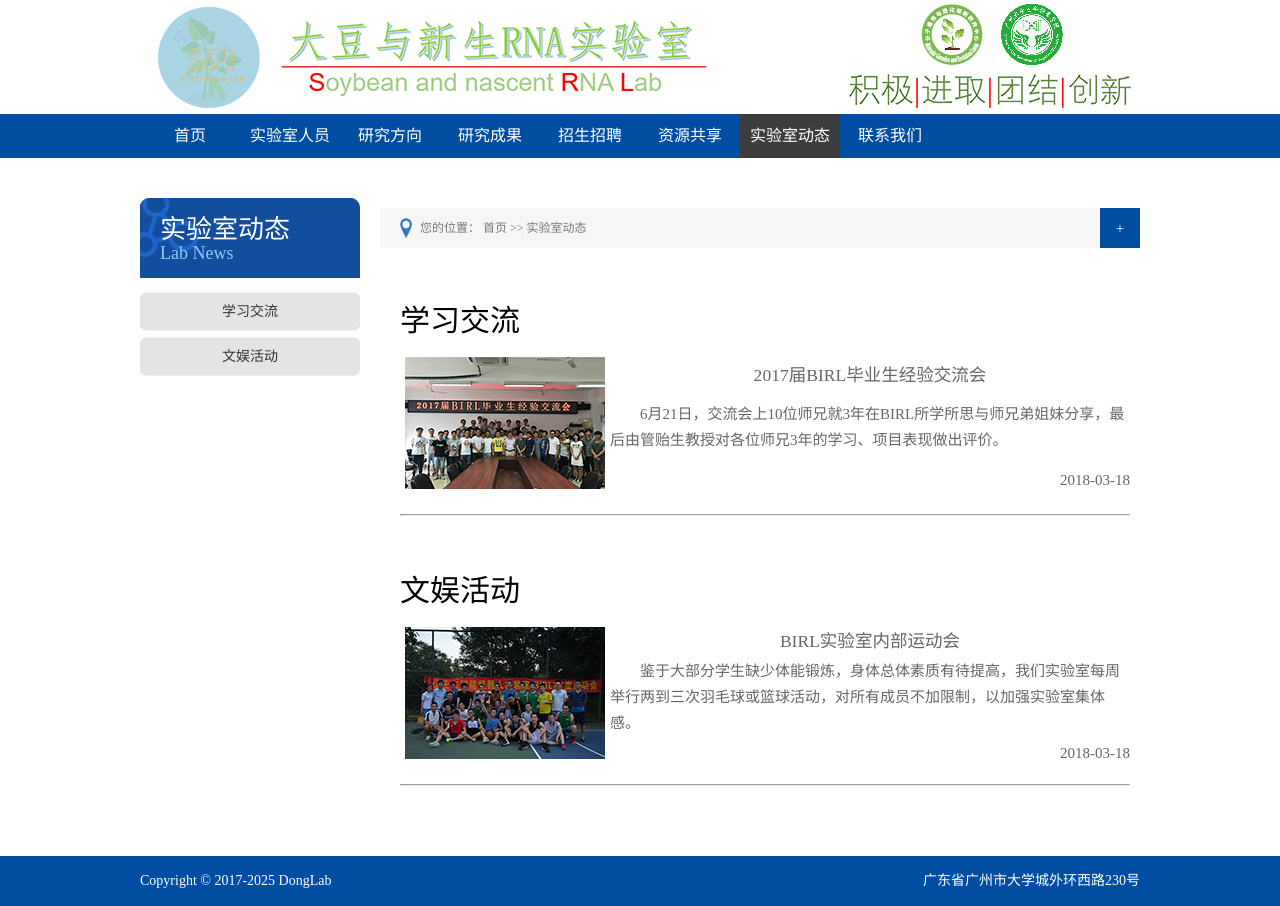
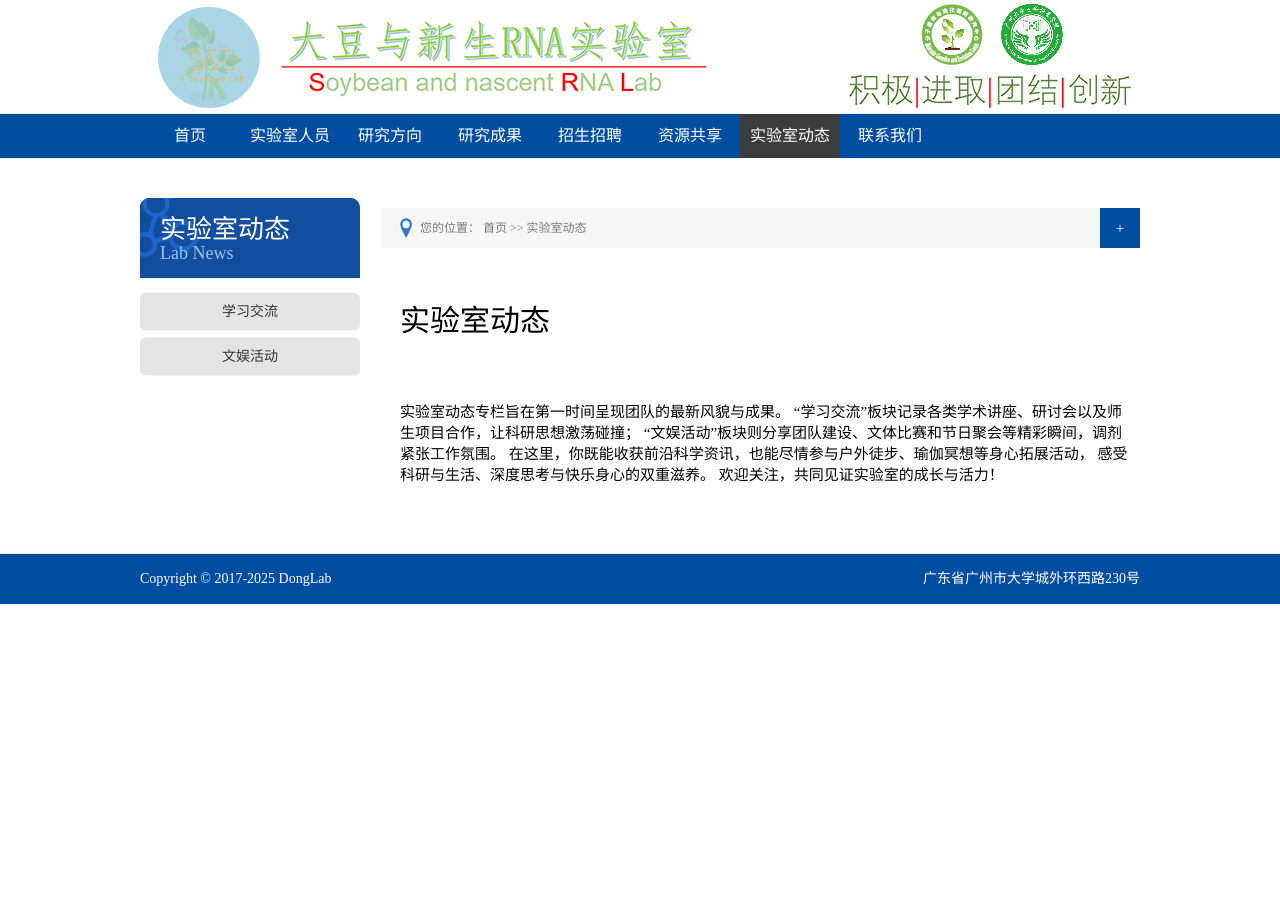
Before and after one commit to zhanweimin2021/zhanweimin2021.github.io, a Jekyll site: the page built from pages/lab-news.html, in a window 1280 px wide. Built offline with Jekyll 4.4.1, drawn with Linux system fonts in a browser that asks for light colours.

Commit message:
Update lab-news.html

```diff
--- a/pages/lab-news.html
+++ b/pages/lab-news.html
@@ -12,39 +12,17 @@ description: 实验室动态
 <div class="n_list">
   <div class="n_list_c">
     <div class="n_right_bottom">
-      <h1>学习交流</h1>{% for post in site.categories["learning-exchange"] %}
-      <br>
-      <table>
-        <tr>
-          <td rowspan="3"><p align="center"><a href="{{ site.url }}{{ post.url }}"><img src="/images/{{ post.type-en }}/{{ post.image }}.jpg"></a></p></td>
-          <td><h3 align="center"><a href="{{ site.url }}{{ post.url }}">{{ post.title }}</a></h3></td>
-        </tr>
-        <tr>
-          <td><p style="text-indent:2em"><a href="{{ site.url }}{{ post.url }}">{{ post.description }}</a></p></td>
-        </tr>
-        <tr>
-          <td><p align="right"><a href="{{ site.url }}{{ post.url }}">{{ post.date | date:"%Y-%m-%d" }}</a></p></td>
-        </tr>
-      </table>
-      <br>
-      <hr>{% endfor %}
-      <div style="margin-top:50px"></div>
-      <h1>文娱活动</h1>{% for post in site.categories["entertainment"] %}
-      <br>
-      <table>
-        <tr>
-          <td rowspan="3"><p align="center"><a href="{{ site.url }}{{ post.url }}"><img src="/images/{{ post.type-en }}/{{ post.image }}.jpg"></a></p></td>
-          <td><h3 align="center"><a href="{{ site.url }}{{ post.url }}">{{ post.title }}</a></h3></td>
-        </tr>
-        <tr>
-          <td><p style="text-indent:2em"><a href="{{ site.url }}{{ post.url }}">{{ post.description }}</a></p></td>
-        </tr>
-        <tr>
-          <td><p align="right"><a href="{{ site.url }}{{ post.url }}">{{ post.date | date:"%Y-%m-%d" }}</a></p></td>
-        </tr>
-      </table>
-      <br>
-      <hr>{% endfor %}
+      <!-- 给标题加下外边距 -->
+      <h1 style="margin-bottom: 2em;">实验室动态</h1>
+
+      <p class="shared-description">
+        实验室动态专栏旨在第一时间呈现团队的最新风貌与成果。
+        “学习交流”板块记录各类学术讲座、研讨会以及师生项目合作，让科研思想激荡碰撞；
+        “文娱活动”板块则分享团队建设、文体比赛和节日聚会等精彩瞬间，调剂紧张工作氛围。
+        在这里，你既能收获前沿科学资讯，也能尽情参与户外徒步、瑜伽冥想等身心拓展活动，
+        感受科研与生活、深度思考与快乐身心的双重滋养。
+        欢迎关注，共同见证实验室的成长与活力！
+      </p>
     </div>
   </div>
 </div>
```
